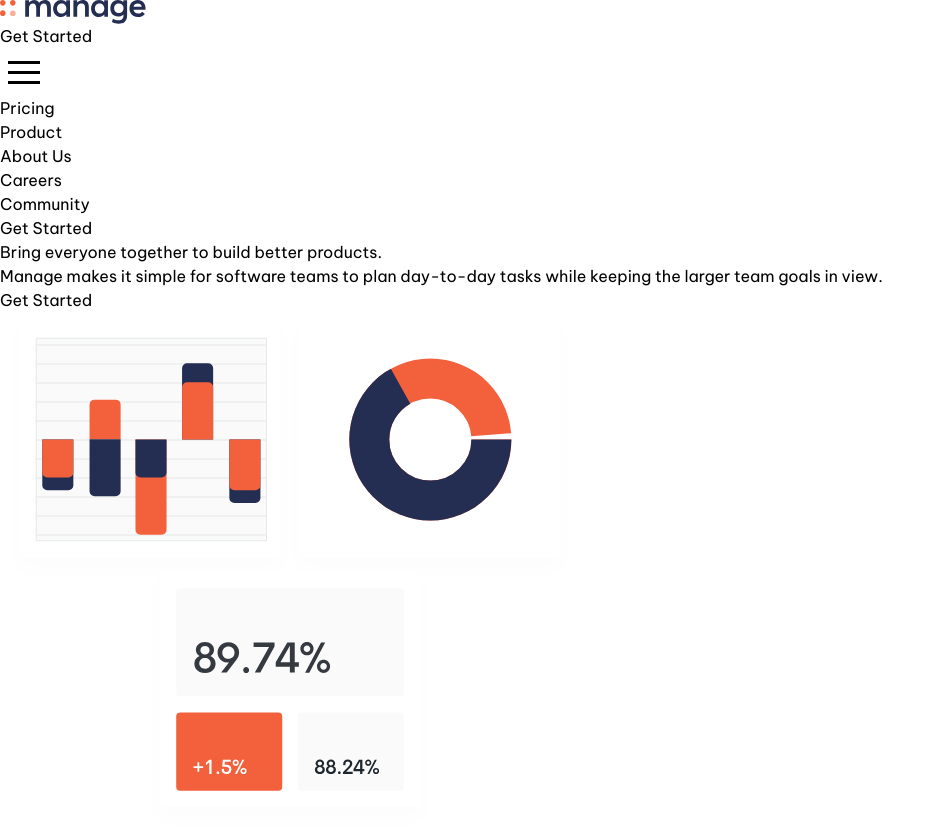
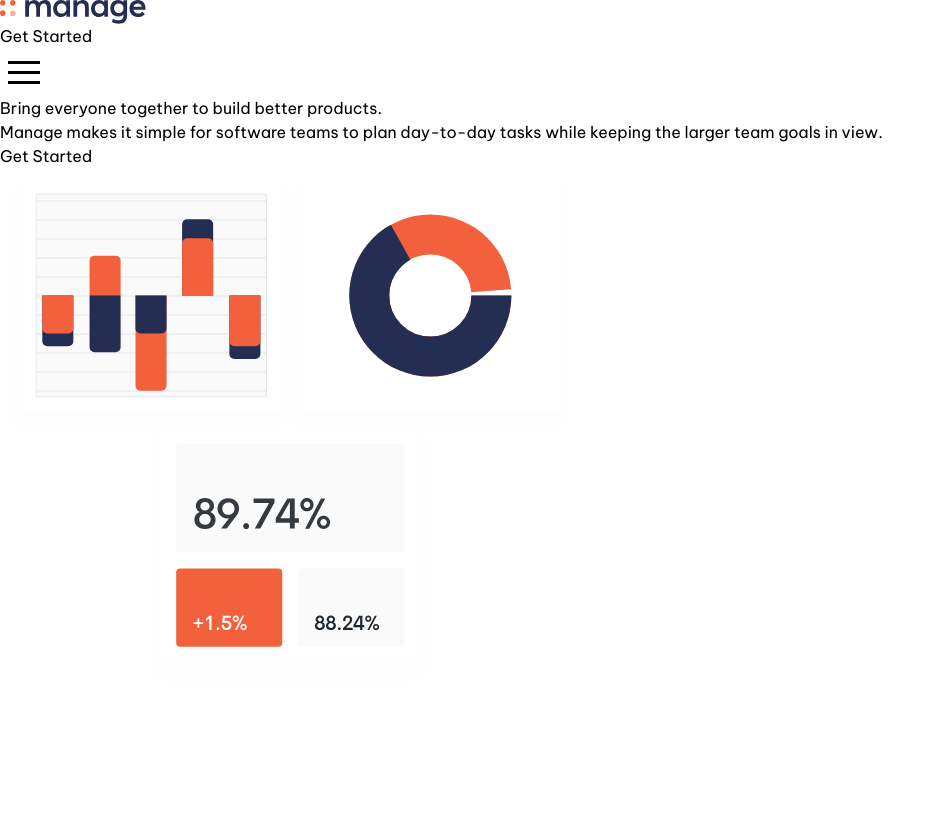
Before and after one commit to shammasktl/manage, a React (Vite) app: page / in a window 1280 px wide. Shown: the top 830 px of the page, without its empty margins (0-944 px from the left). After the commit the page ends 800 px from the top, so only its background shows below. Built offline with nearby package versions, Linux system fonts and the light colour scheme.

Commit message:
Problem Solved With Navbar

```diff
--- a/src/Components/Navbar/Navbar.jsx
+++ b/src/Components/Navbar/Navbar.jsx
@@ -5,10 +5,10 @@ import { media } from '../../assets/assets'
 
 const Navbar = () => {
     const [isOpen, setOpen] = useState(false)
-    useEffect(()=>{
+    useEffect(() => {
         if (isOpen) {
             document.body.classList.add('overflow-hidden')
-        }else {
+        } else {
             document.body.classList.remove('overflow-hidden')
         }
     })
@@ -31,7 +31,9 @@ const Navbar = () => {
                     </div>
                 </div>
             </div>
-            <div className="responsive">
+            {
+                isOpen && (
+                    <div className="responsive duration-200 md:hidden">
                         <div className="links">
                             <ul className='flex gap-3 text-lg flex-col text-center items-center justify-center bg-white shadow-lg max-w-72 top-24 rounded-md px-6 right-6 py-5 absolute'>
                                 <li className='cursor-pointer'>Pricing</li>
@@ -44,6 +46,8 @@ const Navbar = () => {
                             </ul>
                         </div>
                     </div>
+                )
+            }
         </>
 
     )
```
Lines whose indentation alone changed are shown as unchanged.
